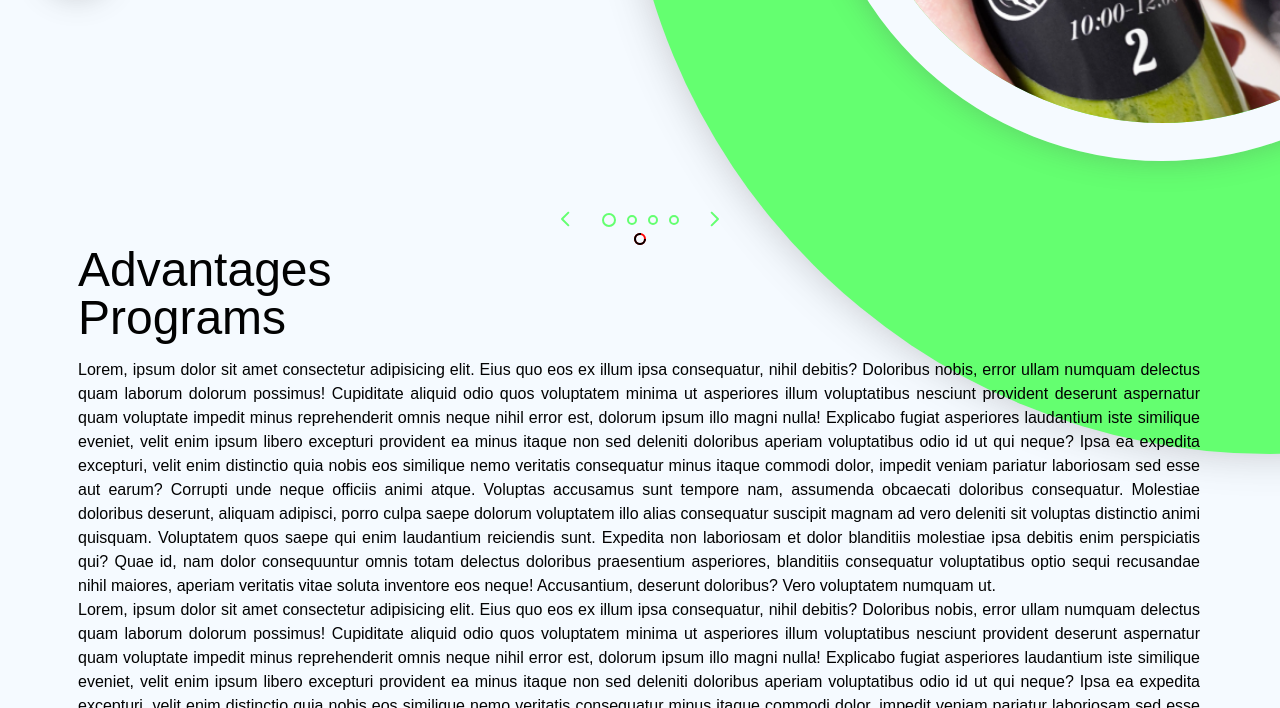
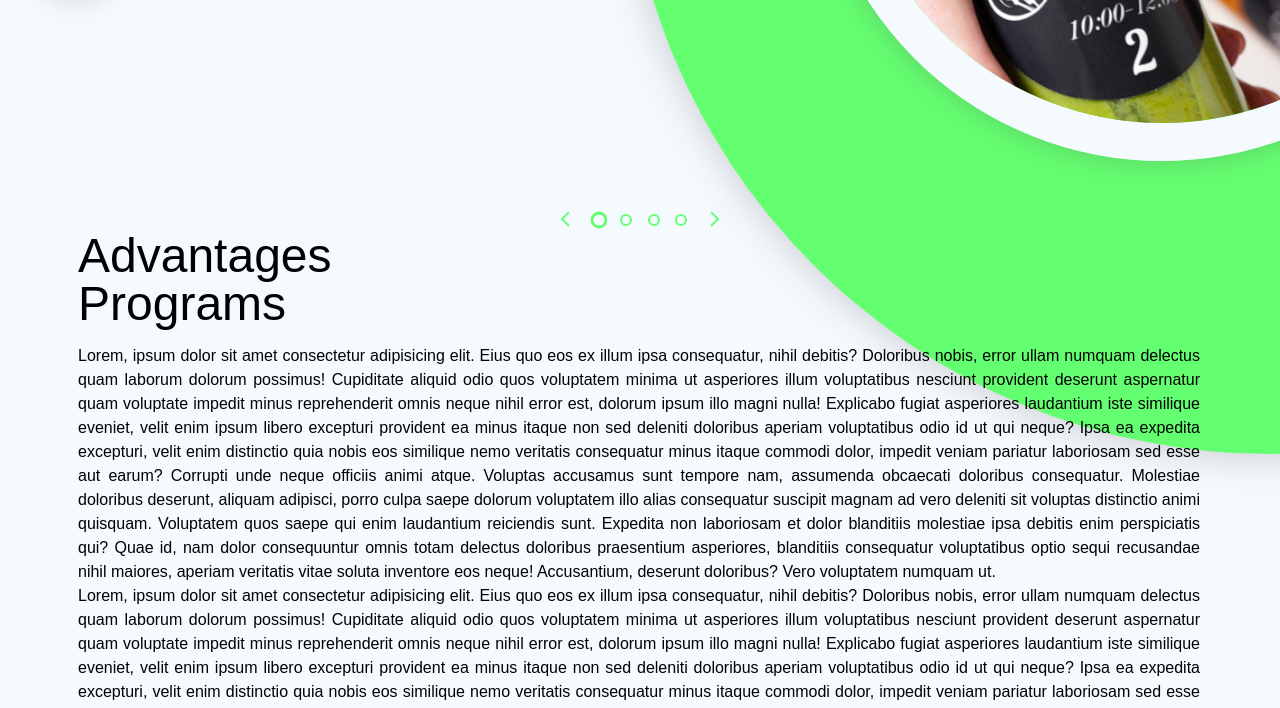
Before and after one commit to RostislavSuslov/Gastro-Chef, a website built with Vite: page index.html in a window 1280 px wide. Shown: the part 738-1446 px from the top of the page. Built offline with nearby package versions, Linux system fonts and the light colour scheme; files whose address does not match are found by name.

Commit message:
fix: swiper pagination bulet

```diff
--- a/src/main.js
+++ b/src/main.js
@@ -15,12 +15,26 @@
 
 const swiper = new Swiper('.swiper', {
     loop: true,
+    speed: 500,
     pagination: {
         el: '.swiper-pagination',
         clickable: true,
         dynamicBullets: false,
         dynamicMainBullets: 4,
+
+        renderBullet: function (index, className) {
+            return `
+            <div class="${className} flex justify-center items-center cursor-pointer">
+                <svg viewBox="0 0 14 14" class="bullet-svg">
+                    <circle class="outer" r="5" cx="50%" cy="50%" fill="transparent" stroke="var(--color-green-400)" stroke-width="2"></circle>
+                    <circle class="inner" r="5" cx="50%" cy="50%" fill="transparent" stroke="var(--color-blue-200)" stroke-width="2" stroke-dasharray="31.4" stroke-dashoffset="31.4"></circle>
+                </svg>
+            </div>`;
+        }
     },
+
+ /* 2πr = 31.4 */
+
 
     navigation: {
         nextEl: '.swiper-button-next',
--- a/src/main.scss
+++ b/src/main.scss
@@ -63,27 +63,93 @@
     --swiper-navigation-size: 24px;
     --swiper-theme-color: var(--color-green-400);
 
-    .swiper-navigation {
-        .swiper-pagination {
-            display: flex;
-            align-items: center;
+    .swiper-button-prev,
+    .swiper-button-next {
+        left: 5px;
+        transition: 0.3s;
 
-            margin: 0 0 -3px 0px;
+        svg {
+            position: absolute;
+            top: 50%;
+            left: 50%;
+            transform: translate(-50%, -50%);
 
-            span.swiper-pagination-bullet {
-                opacity: 1;
-                border: 2px solid var(--color-green-400);
-                background: transparent;
-                width: 10px;
-                height: 10px;
-                transition: 0.3s width, 0.3s height, 0.3 opacity ;
-                margin: 0 5.5px;
 
-                &.swiper-pagination-bullet-active {
-                    width: 14px;
-                    height: 14px;
-                }
+        }
+    }
+
+    .swiper-button-prev,
+    .swiper-button-next {
+        top: calc(50% + 1px);
+    }
+
+    .swiper-button-prev {
+        &:hover {
+            --swiper-navigation-size: 34px;
+            left: 0;
+        }
+    }
+
+    .swiper-button-next {
+        right: 5px;
+
+        &:hover {
+            --swiper-navigation-size: 34px;
+            right: 0;
+        }
+    }
+
+    .swiper-pagination-bullets.swiper-pagination-horizontal {
+        bottom: 0;
+    }
+
+    .swiper-pagination-bullet {
+        --size: 19.6px;
+        margin: 0  2px;
+        width: var(--size);
+        height: var(--size);
+        background: transparent;
+        opacity: 1;
+        transition: 0.3s;
+        position: relative;
+
+        svg {
+            --size: 14px;
+            transition: 0.3s;
+            width: var(--size);
+            height: var(--size);
+            position: absolute;
+            top: 50%;
+            left: 50%;
+            transform: translate(-50%, -50%);
+        }
+
+        &:hover {
+            svg {
+                --size: 19.6px;
+                width: var(--size);
+                height: var(--size);
             }
         }
     }
+
+    .swiper-pagination-bullet-active {
+        opacity: 1;
+        background: transparent;
+
+        svg {
+            --size: 19.6px;
+            width: var(--size);
+            height: var(--size);
+        }
+
+        .inner {
+            stroke-dashoffset: -23.96;
+        }
+    }
 }
+
+/* плавное заполнение внутреннего круга */
+.bullet-svg .inner {
+    transition: stroke-dashoffset 0.5s;
+}
--- a/src/partials/banner.html
+++ b/src/partials/banner.html
@@ -82,7 +82,7 @@
         </div>
     </div>
     <div class="swiper-navigation w-45 h-6 flex items-center xl:justify-center absolute bottom-0 left-30 xl:left-1/2 xl:-translate-x-1/2 z-10">
-        <div class="swiper-pagination flex items-center justify-center ">
+        <div class="swiper-pagination  h-6 flex items-center justify-center">
         </div>
         <div class="swiper-button-prev">
             <svg>
@@ -96,11 +96,3 @@
         </div>
     </div>
 </div>
-<div class="flex justify-center ">
-    <svg width="14" height="14" viewBox="0 0 14 14"  style="transform:rotate(0deg)">
-        <circle r="5" cx="50%" cy="50%" fill="transparent" stroke="#ff0000" stroke-width="2"></circle>
-        <circle r="5" cx="50%" cy="50%" stroke="#000000" stroke-width="2" stroke-dashoffset="1.25rem"
-            fill="transparent" stroke-dasharray="2.7475rem"></circle>
-    </svg>
-
-</div>
```
